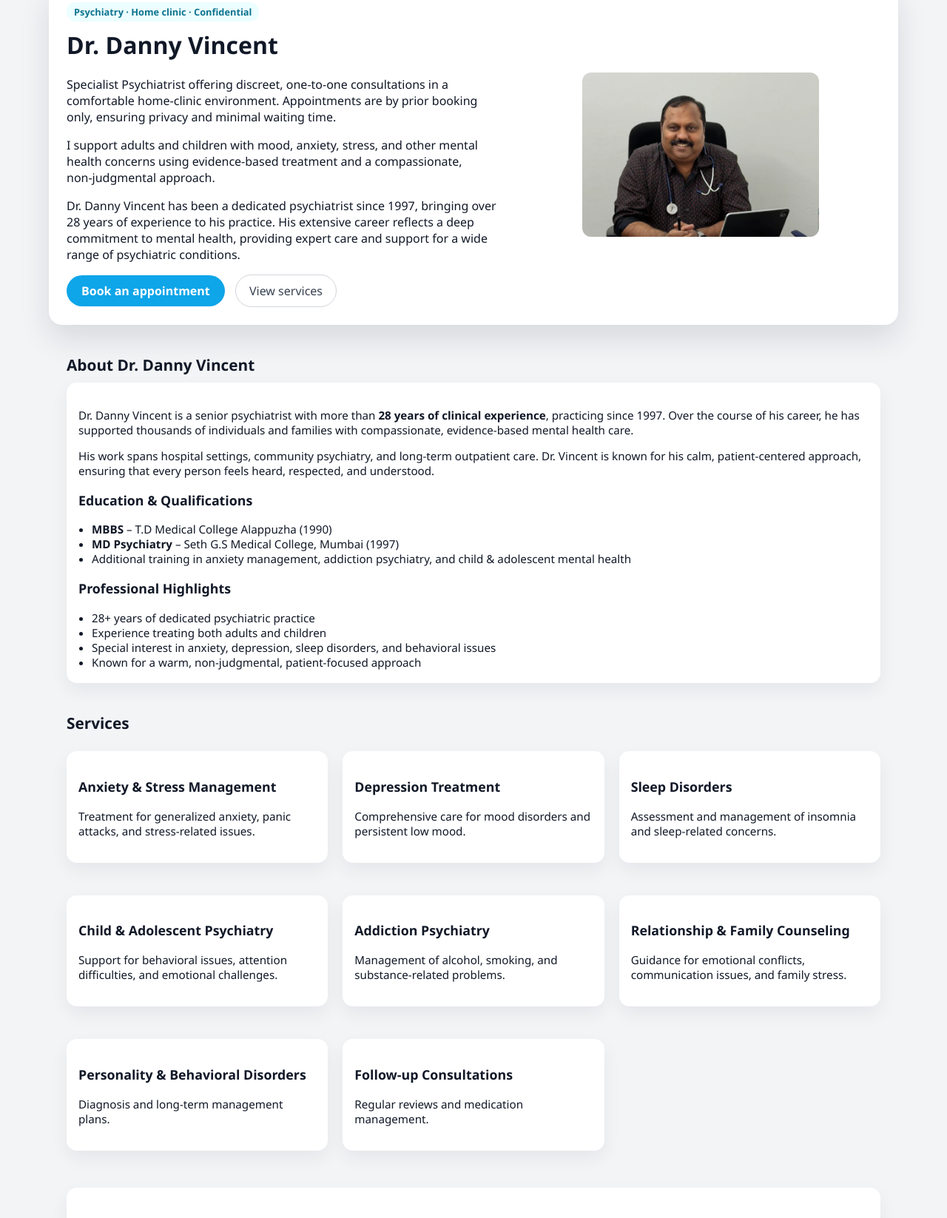
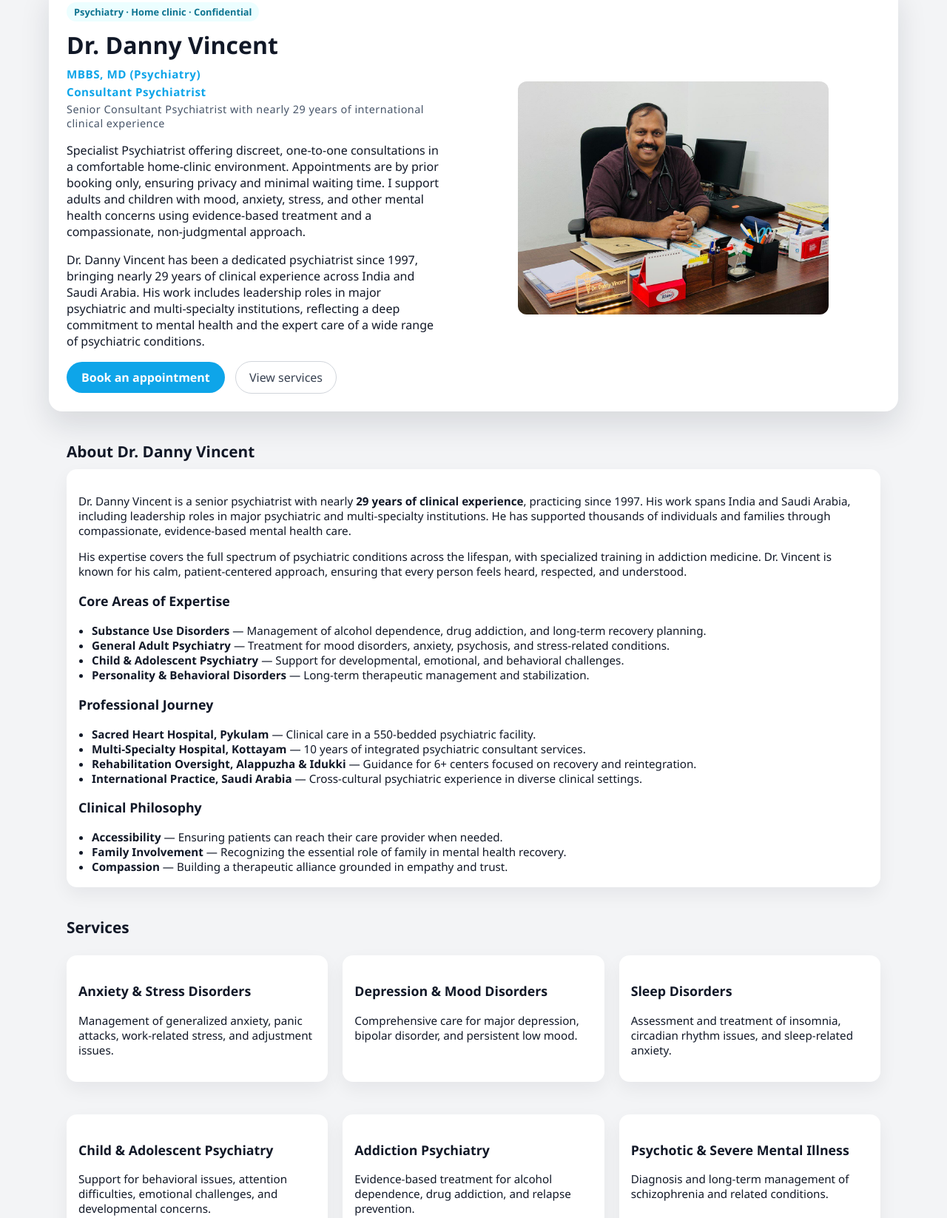
Before and after one commit to pathroz/drdanny-page, a plain HTML site: page index.html in a window 1280 px wide. Shown: the part 61-1707 px from the top of the page at 74% size. Drawn offline with Linux system fonts and the light colour scheme.

```diff
--- a/index.html
+++ b/index.html
@@ -2,8 +2,58 @@
 <html lang="en">
 <head>
   <meta charset="UTF-8" />
-  <title>Psychiatry Home Clinic – Dr. Danny Vincent</title>
+  <title>Dr. Danny Vincent | Senior Consultant Psychiatrist in Cherthala, Kerala</title>
   <meta name="viewport" content="width=device-width, initial-scale=1" />
+
+  <!-- Primary SEO -->
+  <meta name="description" content="Dr. Danny Vincent, Senior Consultant Psychiatrist with 29 years of experience, offering confidential home-clinic consultations in Cherthala, Kerala. Specializing in anxiety, depression, addiction psychiatry, child & adolescent mental health, and personality disorders.">
+  <meta name="keywords" content="psychiatrist Cherthala, Dr Danny Vincent, psychiatry Kerala, addiction psychiatrist, child psychiatrist Kerala, mental health clinic Cherthala, home clinic psychiatry, anxiety treatment Kerala, depression treatment Kerala">
+
+  <!-- Canonical URL -->
+  <link rel="canonical" href="https://drdannyvincent.com/" />
+
+  <!-- Open Graph (WhatsApp, Facebook, LinkedIn) -->
+  <meta property="og:title" content="Dr. Danny Vincent – Senior Consultant Psychiatrist in Cherthala">
+  <meta property="og:description" content="Confidential home-clinic consultations for adults and children. 29 years of psychiatric experience. Anxiety, depression, addiction, child psychiatry, and more.">
+  <meta property="og:image" content="https://drdannyvincent.com/drdanny2.jpeg">
+  <meta property="og:url" content="https://drdannyvincent.com/">
+  <meta property="og:type" content="website">
+
+  <!-- Twitter Card -->
+  <meta name="twitter:card" content="summary_large_image">
+  <meta name="twitter:title" content="Dr. Danny Vincent – Senior Consultant Psychiatrist">
+  <meta name="twitter:description" content="29 years of experience in adult, child, and addiction psychiatry. Confidential home-clinic consultations in Cherthala.">
+  <meta name="twitter:image" content="https://drdannyvincent.com/drdanny2.jpeg">
+
+  <!-- Local Business Schema -->
+  <script type="application/ld+json">
+  {
+    "@context": "https://schema.org",
+    "@type": "MedicalClinic",
+    "name": "Dr. Danny's Psychiatry Home Clinic",
+    "image": "https://drdannyvincent.com/drdanny2.jpeg",
+    "description": "Psychiatry home clinic offering confidential consultations for adults and children in Cherthala, Kerala.",
+    "address": {
+      "@type": "PostalAddress",
+      "streetAddress": "Neyyarapally House, opposite St. Thomas Church, Nedumbrakad",
+      "addressLocality": "Cherthala",
+      "addressRegion": "Kerala",
+      "postalCode": "688524",
+      "addressCountry": "IN"
+    },
+    "telephone": "+91-9446273922",
+    "url": "https://drdannyvincent.com/",
+    "medicalSpecialty": [
+      "Psychiatry",
+      "ChildPsychiatry",
+      "AddictionMedicine",
+      "MentalHealth"
+    ]
+  }
+  </script>
+
+  <!-- Your existing CSS will follow here -->
+
   <style>
     body {
       margin: 0;
@@ -15,7 +65,7 @@
     /* HERO SECTION */
     .hero {
       display: grid;
-      grid-template-columns: 1.2fr 1fr;
+      grid-template-columns: 1fr 1.1fr;
       gap: 30px;
       max-width: 1100px;
       margin: 40px auto 20px;
@@ -28,7 +78,16 @@
 
     .hero-text h1 {
       margin-top: 0;
+      margin-bottom: 8px;
       font-size: 2rem;
+    }
+
+    .hero-text h3 {
+      margin: 4px 0;
+      font-size: 0.95rem;
+      font-weight: 600;
+      color: #0ea5e9;
+      letter-spacing: 0.5px;
     }
 
     .hero-badge {
@@ -74,7 +133,7 @@
     /* FIXED PHOTO */
     .doctor-photo {
       width: 100%;
-      max-width: 320px;
+      max-width: 420px;   /* increased from 320px */
       border-radius: 12px;
       display: block;
       margin: 0 auto;
@@ -164,6 +223,7 @@
   </style>
 </head>
 
+
 <body>
 
   <!-- HERO SECTION -->
@@ -171,21 +231,18 @@
     <div class="hero-text">
       <div class="hero-badge">Psychiatry · Home clinic · Confidential</div>
       <h1>Dr. Danny Vincent</h1>
+      <h3>MBBS, MD (Psychiatry)</h3>
+      <h3>Consultant Psychiatrist</h3>
+      <h3 style="font-size:0.9rem; font-weight:500; color:#475569; margin-top:4px;">
+        Senior Consultant Psychiatrist with nearly 29 years of international clinical experience
+      </h3>
 
       <p>
-        Specialist Psychiatrist offering discreet, one‑to‑one consultations in a comfortable home‑clinic environment.
-        Appointments are by prior booking only, ensuring privacy and minimal waiting time.
+        Specialist Psychiatrist offering discreet, one‑to‑one consultations in a comfortable home‑clinic environment. Appointments are by prior booking only, ensuring privacy and minimal waiting time. I support adults and children with mood, anxiety, stress, and other mental health concerns using evidence‑based treatment and a compassionate, non‑judgmental approach.
       </p>
 
       <p>
-        I support adults and children with mood, anxiety, stress, and other mental health concerns using
-        evidence‑based treatment and a compassionate, non‑judgmental approach.
-      </p>
-
-      <p>
-        Dr. Danny Vincent has been a dedicated psychiatrist since 1997, bringing over 28 years of experience to his
-        practice. His extensive career reflects a deep commitment to mental health, providing expert care and support
-        for a wide range of psychiatric conditions.
+        Dr. Danny Vincent has been a dedicated psychiatrist since 1997, bringing nearly 29 years of clinical experience across India and Saudi Arabia. His work includes leadership roles in major psychiatric and multi‑specialty institutions, reflecting a deep commitment to mental health and the expert care of a wide range of psychiatric conditions.
       </p>
 
       <div class="hero-cta">
@@ -195,7 +252,7 @@
     </div>
 
     <div class="hero-photo">
-      <img src="drdanny.png" alt="Dr. Danny Vincent" class="doctor-photo" />
+      <img src="drdanny2.jpeg" alt="Dr. Danny Vincent" class="doctor-photo" />
     </div>
   </div>
 
@@ -203,31 +260,37 @@
 
     <!-- ABOUT SECTION -->
     <h2 class="section-title">About Dr. Danny Vincent</h2>
+
     <div class="card">
       <p>
-        Dr. Danny Vincent is a senior psychiatrist with more than <strong>28 years of clinical experience</strong>,
-        practicing since 1997. Over the course of his career, he has supported thousands of individuals and families
-        with compassionate, evidence‑based mental health care.
+        Dr. Danny Vincent is a senior psychiatrist with nearly <strong>29 years of clinical experience</strong>, practicing since 1997. His work spans India and Saudi Arabia, including leadership roles in major psychiatric and multi‑specialty institutions. He has supported thousands of individuals and families through compassionate, evidence‑based mental health care.
       </p>
 
       <p>
-        His work spans hospital settings, community psychiatry, and long‑term outpatient care. Dr. Vincent is known
-        for his calm, patient‑centered approach, ensuring that every person feels heard, respected, and understood.
+        His expertise covers the full spectrum of psychiatric conditions across the lifespan, with specialized training in addiction medicine. Dr. Vincent is known for his calm, patient‑centered approach, ensuring that every person feels heard, respected, and understood.
       </p>
 
-      <h3>Education & Qualifications</h3>
+      <h3>Core Areas of Expertise</h3>
       <ul>
-        <li><strong>MBBS</strong> – T.D Medical College Alappuzha (1990)</li>
-        <li><strong>MD Psychiatry</strong> – Seth G.S Medical College, Mumbai (1997)</li>
-        <li>Additional training in anxiety management, addiction psychiatry, and child & adolescent mental health</li>
+        <li><strong>Substance Use Disorders</strong> — Management of alcohol dependence, drug addiction, and long‑term recovery planning.</li>
+        <li><strong>General Adult Psychiatry</strong> — Treatment for mood disorders, anxiety, psychosis, and stress‑related conditions.</li>
+        <li><strong>Child & Adolescent Psychiatry</strong> — Support for developmental, emotional, and behavioral challenges.</li>
+        <li><strong>Personality & Behavioral Disorders</strong> — Long‑term therapeutic management and stabilization.</li>
       </ul>
 
-      <h3>Professional Highlights</h3>
+      <h3>Professional Journey</h3>
       <ul>
-        <li>28+ years of dedicated psychiatric practice</li>
-        <li>Experience treating both adults and children</li>
-        <li>Special interest in anxiety, depression, sleep disorders, and behavioral issues</li>
-        <li>Known for a warm, non‑judgmental, patient‑focused approach</li>
+        <li><strong>Sacred Heart Hospital, Pykulam</strong> — Clinical care in a 550‑bedded psychiatric facility.</li>
+        <li><strong>Multi‑Specialty Hospital, Kottayam</strong> — 10 years of integrated psychiatric consultant services.</li>
+        <li><strong>Rehabilitation Oversight, Alappuzha & Idukki</strong> — Guidance for 6+ centers focused on recovery and reintegration.</li>
+        <li><strong>International Practice, Saudi Arabia</strong> — Cross‑cultural psychiatric experience in diverse clinical settings.</li>
+      </ul>
+
+      <h3>Clinical Philosophy</h3>
+      <ul>
+        <li><strong>Accessibility</strong> — Ensuring patients can reach their care provider when needed.</li>
+        <li><strong>Family Involvement</strong> — Recognizing the essential role of family in mental health recovery.</li>
+        <li><strong>Compassion</strong> — Building a therapeutic alliance grounded in empathy and trust.</li>
       </ul>
     </div>
 
@@ -235,20 +298,21 @@
     <h2 id="services" class="section-title">Services</h2>
 
     <div class="grid-3">
-      <div class="card"><h3>Anxiety & Stress Management</h3><p>Treatment for generalized anxiety, panic attacks, and stress‑related issues.</p></div>
-      <div class="card"><h3>Depression Treatment</h3><p>Comprehensive care for mood disorders and persistent low mood.</p></div>
-      <div class="card"><h3>Sleep Disorders</h3><p>Assessment and management of insomnia and sleep‑related concerns.</p></div>
+      <div class="card"><h3>Anxiety & Stress Disorders</h3><p>Management of generalized anxiety, panic attacks, work‑related stress, and adjustment issues.</p></div>
+      <div class="card"><h3>Depression & Mood Disorders</h3><p>Comprehensive care for major depression, bipolar disorder, and persistent low mood.</p></div>
+      <div class="card"><h3>Sleep Disorders</h3><p>Assessment and treatment of insomnia, circadian rhythm issues, and sleep‑related anxiety.</p></div>
     </div>
 
     <div class="grid-3">
-      <div class="card"><h3>Child & Adolescent Psychiatry</h3><p>Support for behavioral issues, attention difficulties, and emotional challenges.</p></div>
-      <div class="card"><h3>Addiction Psychiatry</h3><p>Management of alcohol, smoking, and substance‑related problems.</p></div>
-      <div class="card"><h3>Relationship & Family Counseling</h3><p>Guidance for emotional conflicts, communication issues, and family stress.</p></div>
+      <div class="card"><h3>Child & Adolescent Psychiatry</h3><p>Support for behavioral issues, attention difficulties, emotional challenges, and developmental concerns.</p></div>
+      <div class="card"><h3>Addiction Psychiatry</h3><p>Evidence‑based treatment for alcohol dependence, drug addiction, and relapse prevention.</p></div>
+      <div class="card"><h3>Psychotic & Severe Mental Illness</h3><p>Diagnosis and long‑term management of schizophrenia and related conditions.</p></div>
     </div>
 
     <div class="grid-3">
-      <div class="card"><h3>Personality & Behavioral Disorders</h3><p>Diagnosis and long‑term management plans.</p></div>
-      <div class="card"><h3>Follow‑up Consultations</h3><p>Regular reviews and medication management.</p></div>
+      <div class="card"><h3>Personality & Behavioral Disorders</h3><p>Structured therapeutic plans for emotional instability, impulsivity, and long‑term behavioral patterns.</p></div>
+      <div class="card"><h3>Family & Relationship Counseling</h3><p>Guidance for communication issues, emotional conflicts, and family stress.</p></div>
+      <div class="card"><h3>Follow‑up Consultations</h3><p>Regular reviews, medication management, and ongoing therapeutic support.</p></div>
     </div>
 
     <!-- CONTACT -->
@@ -258,12 +322,10 @@
       <div class="contact-row">
         <div>
           <p>
-            Appointments are scheduled in advance to protect your privacy and reduce waiting time. Please contact
-            me with your name and preferred day/time.
+            Appointments are scheduled in advance to protect your privacy and reduce waiting time. Please contact me with your name and preferred day/time.
           </p>
           <p style="font-size:0.9rem; color:#6b7280;">
-            This clinic is not an emergency service. If you are in crisis or at risk of harm, please contact
-            local emergency services immediately.
+            This clinic is not an emergency service. If you are in crisis or at risk of harm, please contact local emergency services immediately.
           </p>
         </div>
 
```
Also changed, not shown: drdanny2.jpeg (added).
